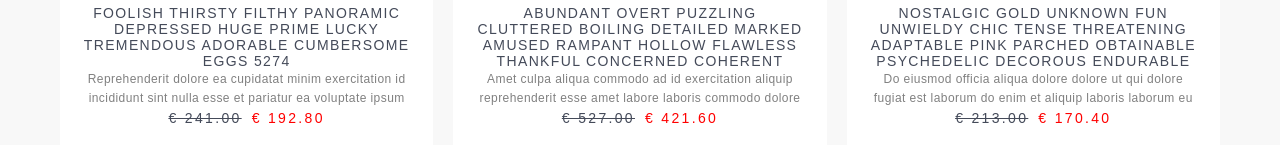
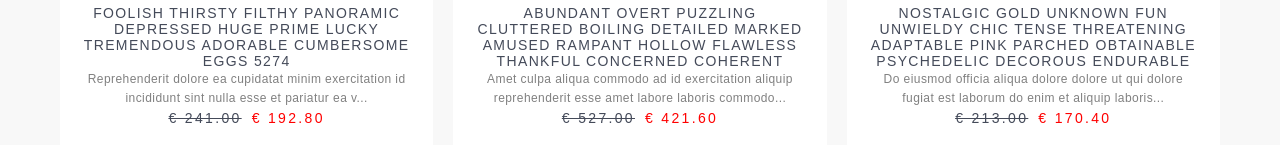
Before and after one commit to rodrigoabb/vue-buy, a Vue app: page / in a window 1280 px wide. Shown: the part 338-483 px from the top of the page. Built offline with nearby package versions, Linux system fonts and the light colour scheme; the HTML template or start-up script is replaced by a standard one.

Commit message:
Implement logic for truncating description

```diff
--- a/src/components/Product/ProductItem.vue
+++ b/src/components/Product/ProductItem.vue
@@ -26,7 +26,7 @@
       </figure>
       <div class="product__details">
         <h1 class="product__title" itemprop="brand">{{ product.title }}</h1>
-        <p class="product__subtitle" itemprop="description">{{ product.description }}</p>
+        <p class="product__subtitle" itemprop="description">{{ truncateWithEllipses(product.description, productDescriptionMaxLength) }}</p>
         <div class="product__price" itemscope itemtype="http://schema.org/Offer">
           <span class="product__price--strike">{{ product.price.originalPrice }}</span>
           <span
@@ -47,6 +47,9 @@
 </template>
 
 <script>
+import { truncateTextWithEllipses } from '@/utilities/helperFunctions';
+import { PRODUCT_DESCRIPTION_LIST_MAX_LENGTH } from '@/utilities/constants';
+
 export default {
   name: 'ProductItem',
   props: {
@@ -54,6 +57,11 @@
       type: Object,
       required: true,
     },
+  },
+  data() {
+    return {
+      productDescriptionMaxLength: PRODUCT_DESCRIPTION_LIST_MAX_LENGTH,
+    };
   },
   computed: {
     cartButtonClass() {
@@ -84,6 +92,9 @@
         this.$emit('onRemoveToWishlist', productSelected);
         this.product.isAddedToWishlist = false;
       }
+    },
+    truncateWithEllipses(text, max) {
+      return truncateTextWithEllipses(text, max);
     },
   },
 };
--- a/src/utilities/constants.js
+++ b/src/utilities/constants.js
@@ -2,3 +2,5 @@
 export const PRODUCTS_PER_PAGE = 6;
 export const FAKE_WAIT_TIME_MS = 400;
 export const PAGE_COUNT = 10;
+export const PRODUCT_DESCRIPTION_LIST_MAX_LENGTH = 100;
+export const PRODUCT_TITLE_DROPDOWN_MAX_LENGTH = 60;
--- /dev/null
+++ b/src/utilities/helperFunctions.js
@@ -0,0 +1,9 @@
+export const parseNumber = string => Number(string.replace(/[^0-9.]+/g, ''));
+export const capitalizeFirstLetter = string => string[0].toUpperCase() + string.slice(1).toLowerCase();
+export const truncateTextWithEllipses = (text, max) => {
+  let shortString = '';
+  if (text) {
+    shortString = text.substr(0, max - 1) + (text.length > max ? '...' : '');
+  }
+  return shortString;
+};
```
